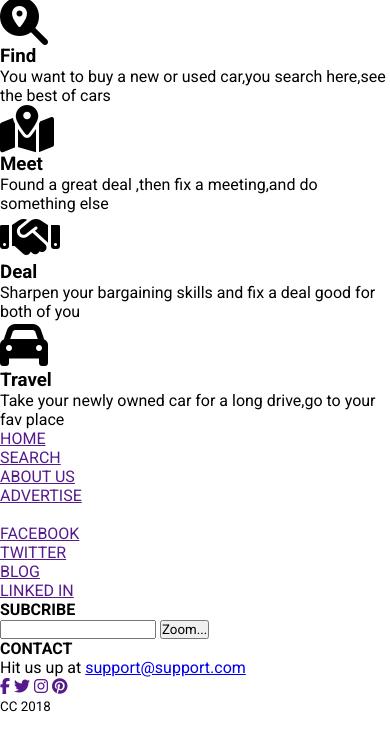
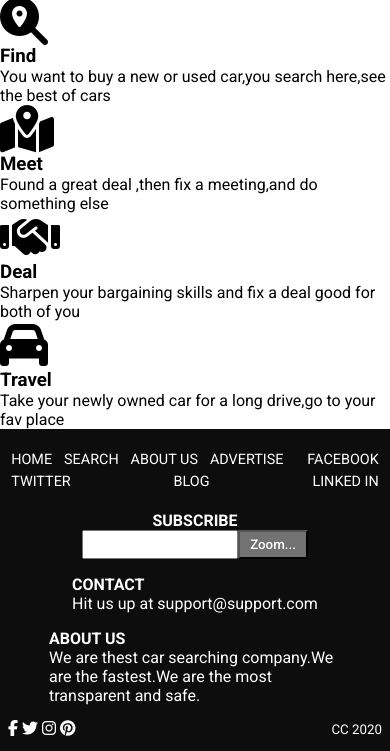
Before and after one commit to iam-Akshat/capstone-1, a website: page src/index.html in a window 390 px wide. Shown: the part 771-1522 px from the top of the page. Before the commit the page ends 1486 px from the top, so only its background shows below. Drawn offline with nearby package versions, Linux system fonts and the light colour scheme; files that its build step writes are made by us from their sources.

Commit message:
responsive footer complete

```diff
--- a/src/index.html
+++ b/src/index.html
@@ -108,7 +108,7 @@
                             <a href="">ADVERTISE</a>
                         </li>
                         <li>
-                            <a href="" class="logo-link-nav"><img src="" alt=""></a>
+                            <a href="" class="logo-link-nav"><img src="./assets/carHub-logo.svg" alt="carhub logo"></a>
                         </li>
                         <li>
                             <a href="">FACEBOOK</a>
@@ -126,7 +126,7 @@
                 </div>
                 <div class="other-info">
                     <div class="subscribe">
-                        <h4>SUBCRIBE</h4>
+                        <h4>SUBSCRIBE</h4>
                         <form action="/">
                         <label for="email"></label>
                         <input type="email" id="email">
@@ -137,7 +137,10 @@
                         <h4>CONTACT</h4>
                         <p>Hit us up at <a href="mailto:akshat@akshatsethi.com">support@support.com</a></p>
                     </div>
-                    <div class="about"></div>
+                    <div class="about">
+                        <h4>ABOUT US</h4>
+                        <p>We are thest car searching company.We are the fastest.We are the most transparent and safe.</p>
+                    </div>
                 </div>
             </div>
             <div class="small-footer">
@@ -148,7 +151,7 @@
                     <a href=""><i class="fab fa-pinterest"></i></a>
                 </div>
                 <div class="small-text-container">
-                    <small>CC 2018</small>
+                    <small>CC 2020</small>
                 </div>
             </div>
         </footer>
--- a/src/styles.scss
+++ b/src/styles.scss
@@ -111,3 +111,92 @@ header{
         }
     }
 }
+
+footer{
+    padding: 0.5rem;
+    background-color: rgb(14, 13, 13);
+    color: white;
+    a{
+        color: white;
+        text-decoration: none;
+    }
+    .footer-menu-links{
+        margin: 0.67rem 0;
+    }
+    .logo-link-nav{
+        background-color: white;
+        border-radius: 50%;
+        display: none;
+        @media (min-width:768px) {
+            display: block;
+            img{
+                width: 40px;
+            }
+        }
+    }
+    .footer-menu-links ul{
+        display: flex;
+        flex-wrap: wrap;
+        justify-content: space-between;
+        @media (min-width:768px) {
+            align-items:center
+        }
+        li{
+            margin: 0.1rem 0.2rem;
+            a{
+                font-size: 0.9rem;
+            }
+        }
+    }
+    .other-info{
+        display: flex;
+        flex-direction: column;
+        justify-content: center;
+        align-items: center;
+        width: 100%;
+        .subscribe,.contact,.about{
+            padding: 0.25rem;
+            flex-basis: 80%;
+            margin: 0.25rem 0;
+        }
+        .about{
+            width: 90%;
+            max-width: 300px;
+        }
+        @media (min-width:768px) {
+            flex-direction: row;
+            justify-content: space-between;
+            align-items: center;
+        }
+        .subscribe,.contact,.about{
+            padding: 0.25rem;
+            flex-basis: 30%;
+        }
+        .subscribe{
+
+            display: flex;
+            flex-direction: column;
+            align-items: center;
+
+            form{
+                display: flex;
+                justify-content: center;
+                button{
+                    padding: 0.33rem 0.66rem;
+                    background-color: rgb(114, 114, 114);
+                    color: white;
+                    font-weight: 500;
+                }
+            }
+        }
+    }
+    .small-footer{
+        margin: 0.33rem 0;
+        display: flex;
+        justify-content: space-between;
+    }
+
+ @media (min-width:768px) {
+     padding: 1rem;
+ }
+}
```
